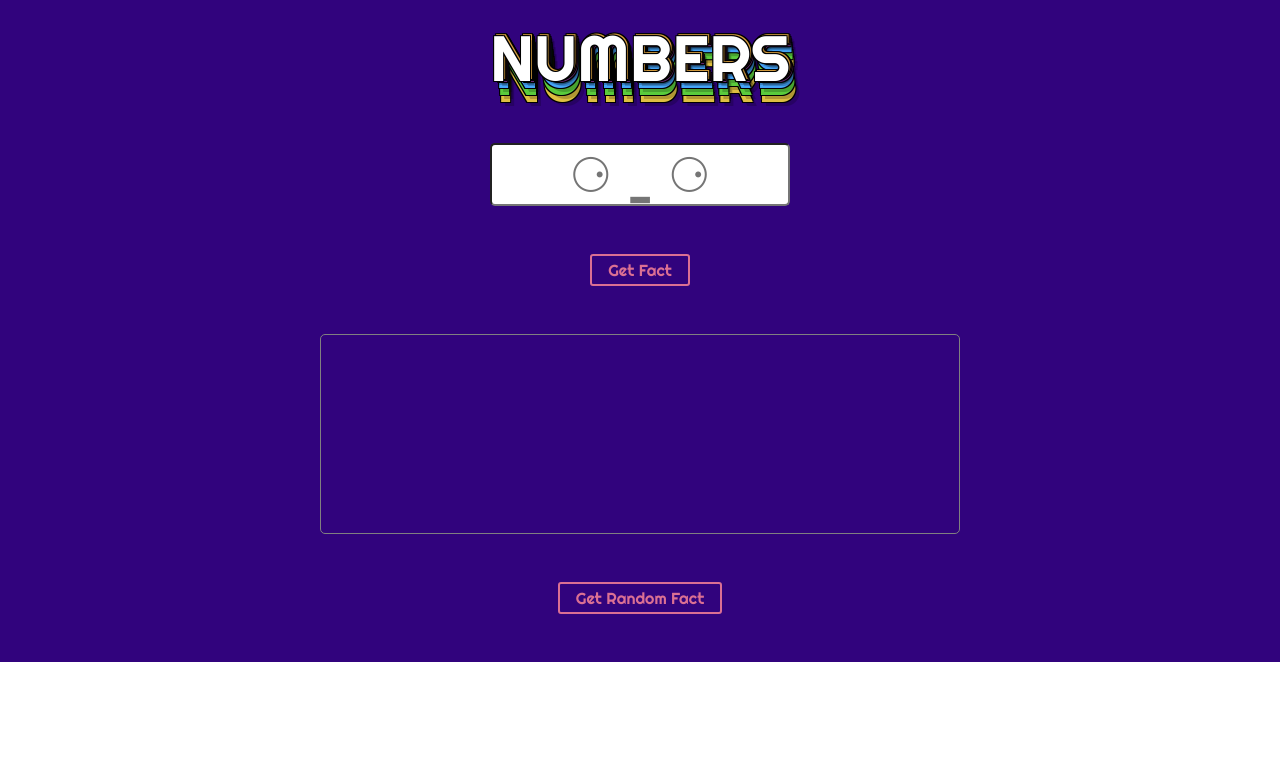
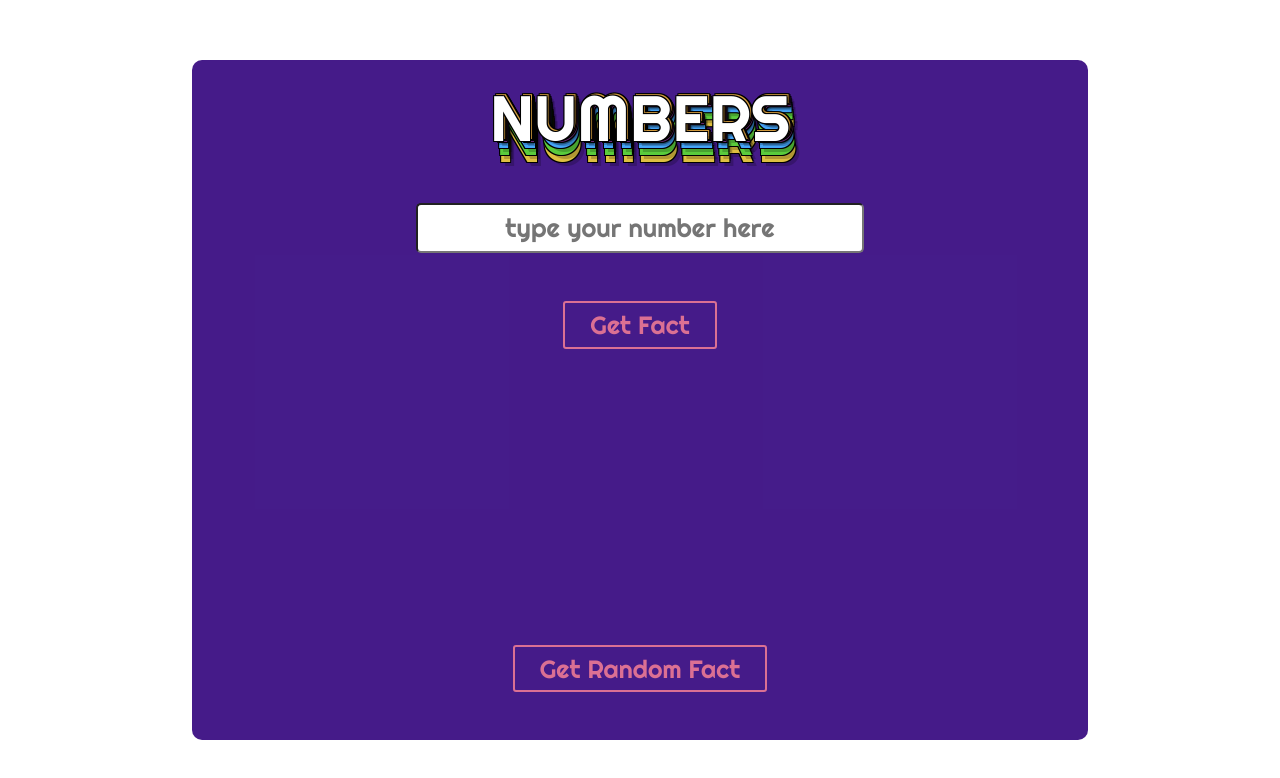
Before and after one commit to Gabriellji/magic-numbers, a React (Create React App) app: page / in a window 1280 px wide. Shown: the top 778 px of the page. Built offline with nearby package versions, Linux system fonts and the light colour scheme.

Commit message:
style: fix style components

```diff
--- a/src/App.js
+++ b/src/App.js
@@ -3,20 +3,25 @@ import Button from './componets/Button/Button';
 import Input from './componets/Input/Input';
 import Loader from './componets/Loader/Loader';
 
+import Title from './componets/Title/Title';
 import DataContainer from './componets/DataContainer/DataContainer';
 
 import axios from 'axios';
 import styled from 'styled-components';
 import './App.scss';
-import Title from './componets/Title/Title';
+
 
 const MyApp = styled.div`
   display: flex;
-  background-color: #31037D;
+  width: 70%;
+  width: 70%;
+  height: 70%;
+  border-radius: 10px;
+  background-color: #31037de6;
   flex-direction: column;
   align-items: center;
 `;
-
+ // background-color: #31037D;
 
 const App = () => {
 
@@ -60,13 +65,14 @@ const App = () => {
   }
 
   return (
-    <MyApp className="App">
+    <div className="App">
+    <MyApp>
       <Title
        text={"NUMBERS"}/>
       <Input
         type="text"
         value={value}
-        placeholder="⚆ _ ⚆"
+        placeholder="type your number here"
         onChange={handleChange}
       />
       <Button
@@ -83,6 +89,7 @@ const App = () => {
         onClick={getRandomNumberFact}
       />
     </MyApp>
+    </div>
   );
 }
 
--- a/src/App.scss
+++ b/src/App.scss
@@ -8,3 +8,13 @@
     box-sizing: border-box;
     font-family: var(--font-name);
 }
+
+.App {
+    display: flex;
+    background-image: url('https://img-fotki.yandex.ru/get/17849/47606540.90/0_fe3fb_5cf85ae8_orig.gif');
+    background-size: cover;
+    justify-content: center;
+    align-items: center;
+    height: 100%;
+    min-height: 100vh;
+}
--- a/src/componets/Button/Button.js
+++ b/src/componets/Button/Button.js
@@ -3,7 +3,8 @@ import styled from 'styled-components';
 const MyButton = styled.button`
   cursor: pointer;
   background: transparent;
-  font-size: 16px;
+  font-size: 25px;
+  outline: none;
   border-radius: 3px;
   color: palevioletred;
   border: 2px solid palevioletred;
--- a/src/componets/DataContainer/DataContainer.js
+++ b/src/componets/DataContainer/DataContainer.js
@@ -6,13 +6,12 @@ const MyDataContainer = styled.div`
     font-weight: bold;
     display: flex;
     width: 50%;
+    height: 300px;
     justify-content: center;
     text-align: center;
     align-items: center;
     height: 200px;
     padding: 2rem;
-    border-radius: 5px;
-    border: 1px solid grey;
 `;
 
 const DataContainer = ({ text }) => <MyDataContainer className="data_wrap">{text}</MyDataContainer>
--- a/src/componets/Input/Input.js
+++ b/src/componets/Input/Input.js
@@ -1,10 +1,11 @@
 import styled from 'styled-components';
 
 const MyInput = styled.input`
-    font-size: 3rem;
+    font-size: 2vw;
     text-align: center;
     border-radius: 5px;
-    width: 300px;
+    width: 50%;
+    height: 50px;
 `;
 
 const Input = ({ onChange, value, placeholder }) =>
--- a/src/componets/Ticker/Ticker.js
+++ /dev/null
@@ -1,5 +0,0 @@
-import './Ticker.scss'
-
-const Ticker = ({ text }) => <div className="ticker__item">{ text }</div>;
-
-export default Ticker;
```
Also changed, not shown: src/componets/Ticker/Ticker.scss (deleted, +0 -36 lines).
